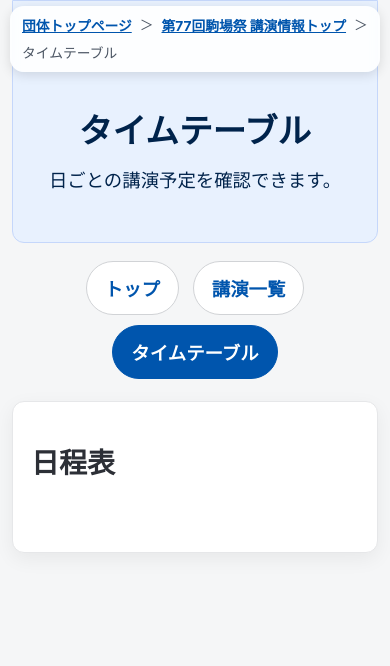
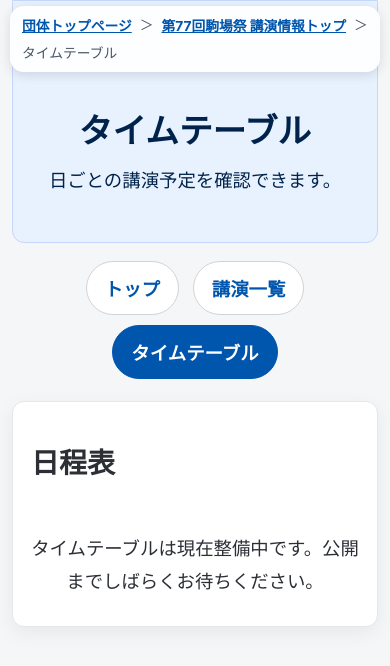
Before and after one commit to ut-10min/kf77, a website: page timetable.html in a window 390 px wide. Drawn offline with Linux system fonts and the light colour scheme.

Commit message:
整備中である旨を講演情報とタイムテーブルに追加

```diff
--- a/css/main.css
+++ b/css/main.css
@@ -315,6 +315,44 @@ body {
   color: #2c2f36;
 }
 
+
+.maintenance-message {
+  box-sizing: border-box;
+  max-width: 760px;
+  margin: 28px auto 0;
+  padding: 0;
+  border: 0;
+  border-radius: 0;
+  background: transparent;
+  color: #2c2f36;
+  font-size: 135%;
+  line-height: 1.8;
+  text-align: center;
+}
+
+.talk-card-grid.is-empty {
+  display: block;
+  max-width: none;
+}
+
+.table-wrapper.is-empty {
+  max-width: none;
+  overflow-x: visible;
+}
+
+.timetable-desktop.table-wrapper.is-empty {
+  margin-top: 28px;
+  padding: 0;
+  border: 0;
+  border-radius: 0;
+  background: transparent;
+  box-shadow: none;
+}
+
+.full-article .maintenance-message {
+  max-width: 760px;
+}
+
 .two-column {
   display: grid;
   grid-template-columns: repeat(2, minmax(0, 1fr));
@@ -2136,3 +2174,59 @@ body {
 }
 
 /* article-survey は問い合わせセクションと同じ .full-article / .button-link を使用する */
+
+
+/* maintenance empty-state mobile */
+@media screen and (max-width: 639px) {
+  .maintenance-message {
+    width: 100%;
+    padding: 0;
+    font-size: 1.1rem;
+    line-height: 1.75;
+  }
+}
+
+/* 空状態メッセージ：講演一覧とタイムテーブルで同じ見え方にする */
+.timetable-mobile.is-empty {
+  max-width: none;
+  margin: 0;
+  padding: 0;
+  border: 0;
+  background: transparent;
+  box-shadow: none;
+}
+
+.page-timetable .maintenance-message,
+.talk-card-grid.is-empty .maintenance-message,
+.timetable-mobile.is-empty .maintenance-message {
+  box-sizing: border-box;
+  max-width: 760px;
+  margin: 28px auto 0;
+  padding: 0;
+  border: 0;
+  border-radius: 0;
+  background: transparent;
+  box-shadow: none;
+  color: #2c2f36;
+  font-size: 135%;
+  line-height: 1.8;
+  text-align: center;
+}
+
+@media screen and (max-width: 760px) {
+  .timetable-mobile.is-empty {
+    display: block;
+    max-width: none;
+    margin: 0;
+  }
+}
+
+@media screen and (max-width: 639px) {
+  .page-timetable .maintenance-message,
+  .talk-card-grid.is-empty .maintenance-message,
+  .timetable-mobile.is-empty .maintenance-message {
+    width: 100%;
+    font-size: 1.15rem;
+    line-height: 1.8;
+  }
+}
--- a/js/timetable.js
+++ b/js/timetable.js
@@ -183,8 +183,29 @@ async function renderTimetable() {
       loadJson("data/schedule.json")
     ]);
 
+    const desktop = document.getElementById("timetable-desktop");
+    const mobile = document.getElementById("timetable-mobile");
+    const tabs = document.getElementById("day-tabs");
+
+    if (!Array.isArray(schedule) || schedule.length === 0) {
+      if (tabs) tabs.innerHTML = "";
+      const message = '<p class="maintenance-message">タイムテーブルは現在整備中です。公開までしばらくお待ちください。</p>';
+      if (desktop) {
+        desktop.classList.add("is-empty");
+        desktop.innerHTML = message;
+      }
+      if (mobile) {
+        mobile.classList.add("is-empty");
+        mobile.innerHTML = message;
+      }
+      return;
+    }
+
+    if (desktop) desktop.classList.remove("is-empty");
+    if (mobile) mobile.classList.remove("is-empty");
+
     schedule.sort((a, b) => `${a.date} ${a.start}`.localeCompare(`${b.date} ${b.start}`));
-    const talkMap = makeTalkMap(talks);
+    const talkMap = makeTalkMap(Array.isArray(talks) ? talks : []);
 
     renderDesktop(schedule, talkMap);
     renderMobile(schedule, talkMap);
@@ -192,7 +213,10 @@ async function renderTimetable() {
   } catch (error) {
     console.error(error);
     const desktop = document.getElementById("timetable-desktop");
-    if (desktop) desktop.innerHTML = '<p class="section-note">タイムテーブルを読み込めませんでした。</p>';
+    if (desktop) {
+      desktop.classList.add("is-empty");
+      desktop.innerHTML = '<p class="maintenance-message">タイムテーブルを読み込めませんでした。</p>';
+    }
   }
 }
 
```
Also changed, not shown: js/talks.js (+11 -2 lines), scripts/build-static.js (+33 -9 lines).
